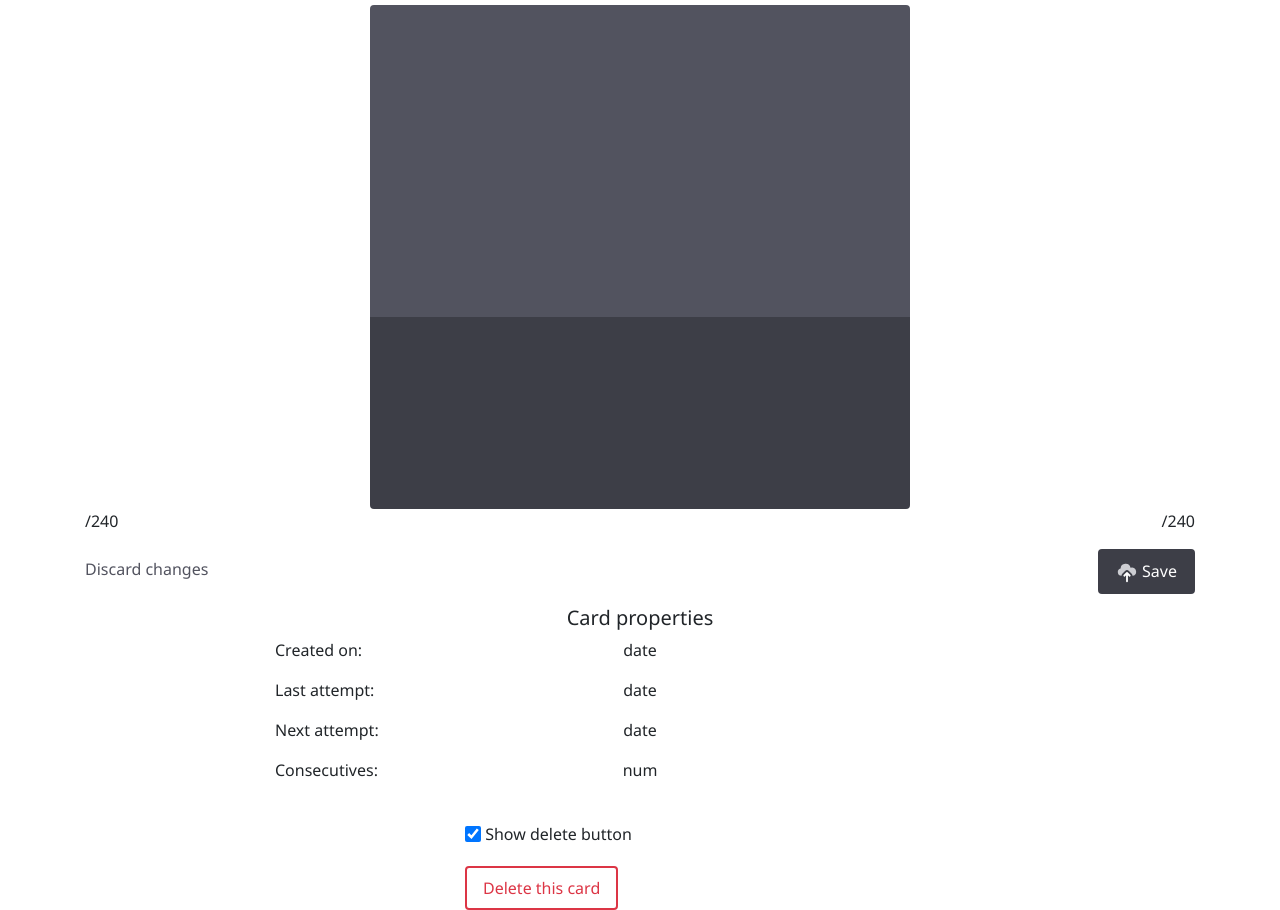
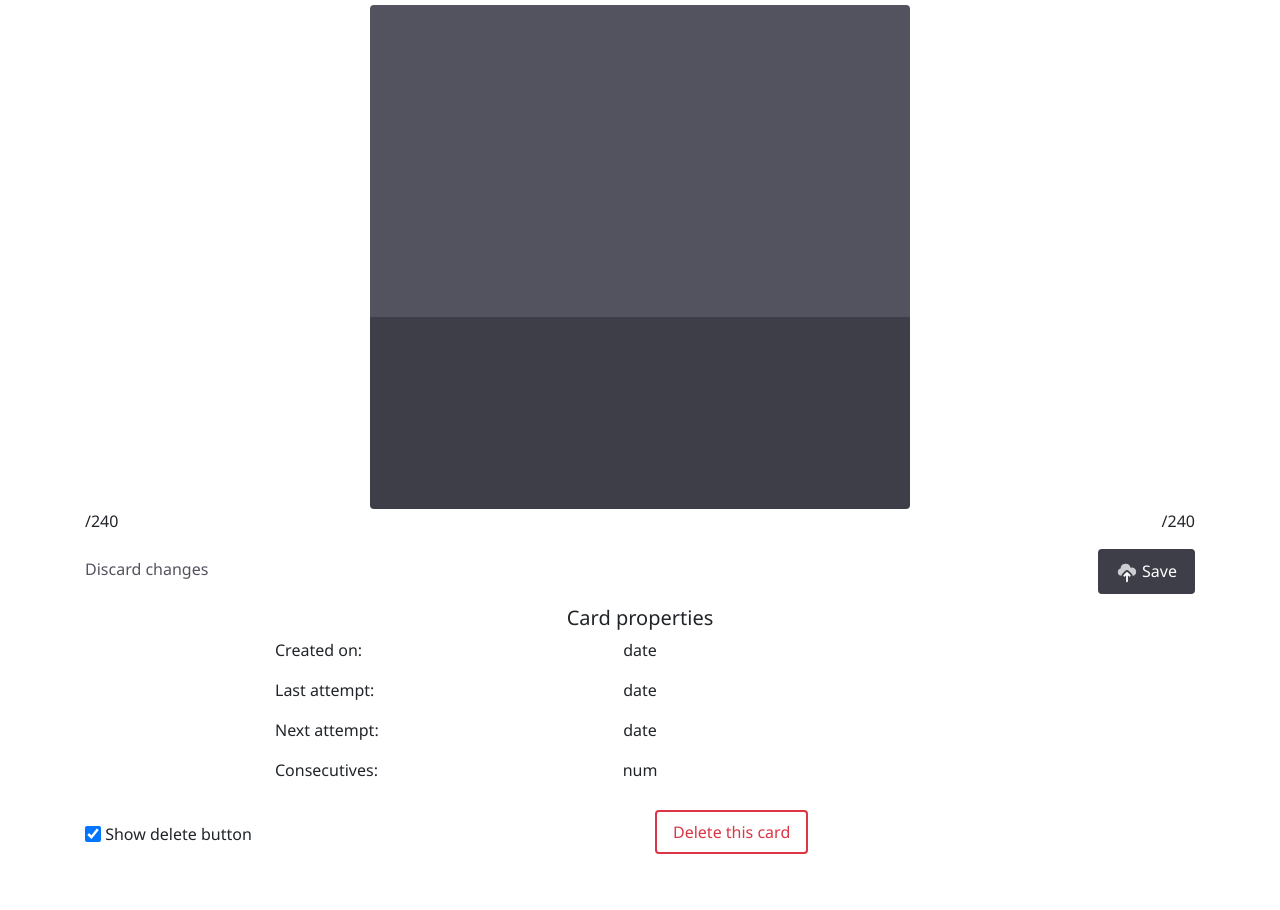
Before and after one commit to Alangsam/White-Bear, a plain HTML site: page edit.html in a window 1280 px wide. Shown: the part 119-1029 px from the top of the page. After the commit the page ends 973 px from the top, so only its background shows below. Drawn offline with nearby package versions, Linux system fonts and the light colour scheme.

Commit message:
delete button

```diff
--- a/edit.html
+++ b/edit.html
@@ -91,11 +91,11 @@
                         <p>date</p>
                         <p>num</p>
                     </div>
-                    <div class="col-sm-4 offset-sm-4 col-12 pt-5">
+                    <div class="col-12 col-xl-6 offset-xl-3 col-lg-8 offset-lg-2 col-md-10 offset-md-1 mx-auto pt-5">
                         <input id="delete-check" class="custom-checkbox" type="checkbox" style="width: 16px; height:16px;" checked>
                         <label class="align-middle" for="delete-check">Show delete button</label>
                     </div>
-                    <div class="col-sm-4 offset-sm-4 col-12 justify-content-center pt-3">
+                    <div class="col-12 col-xl-6 offset-xl-3 col-lg-8 offset-lg-2 col-md-10 offset-md-1 mx-auto justify-content-center pt-3">
                         <button id="delete-button" class="btn btn-outline-danger">Delete this card</button>
                     </div>
                 </div>
--- a/style/style.scss
+++ b/style/style.scss
@@ -1,7 +1,7 @@
 .btn-link {
     padding-left: 0;
     padding-right: 0;
-    font-weight: $font-weight-bold;
+    font-weight: $font-weight-bold !important;
     border: 0;
 }
 
```
Also changed, not shown: style/dist.css, 1 other file.
